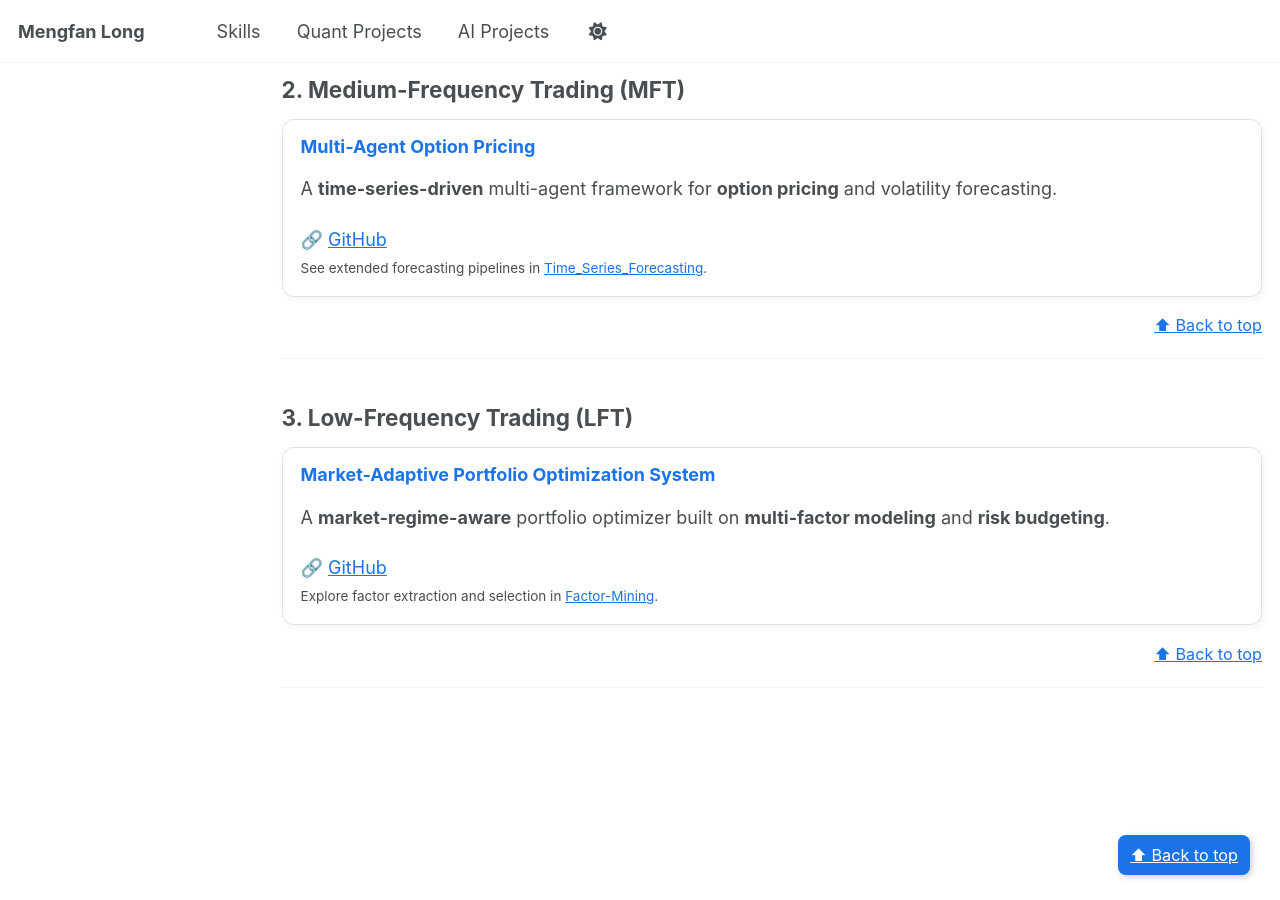
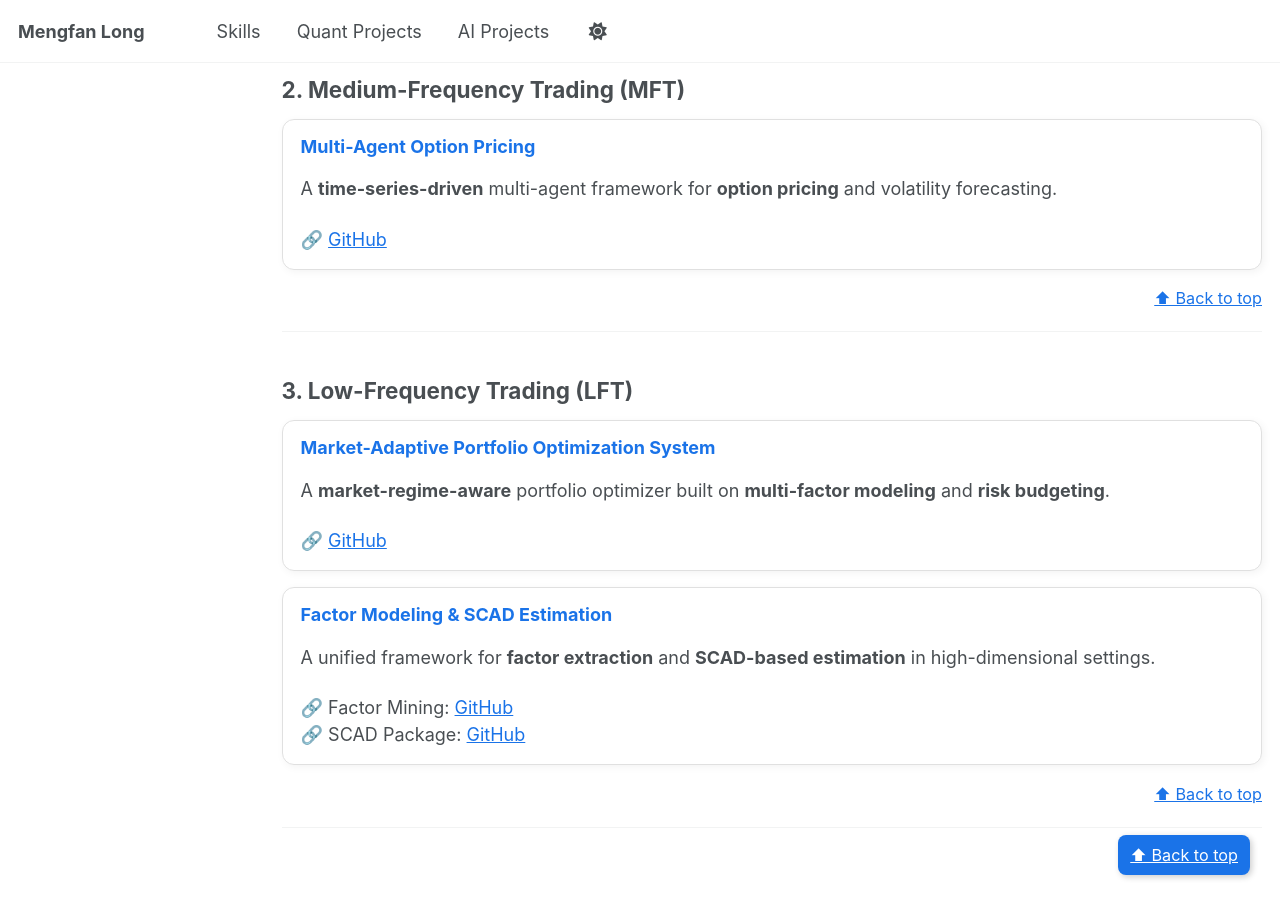
Before and after one commit to kevinlmf/kevinlmf.github.io, a Jekyll site: the page built from _pages/quant-projects.md, in a window 1280 px wide and 900 px high, scrolled down 857 px. Built offline with Jekyll 4.4.1, drawn with Linux system fonts in a browser that asks for light colours; a script that is not in the unit is left out.

Commit message:
Update quant-projects.md with new project info
Removed redundant links and added new project details.

```diff
--- a/_pages/quant-projects.md
+++ b/_pages/quant-projects.md
@@ -44,11 +44,7 @@ A dedicated collection of systems built for **high-frequency**, **medium-frequen
   <p>
     A <b>time-series-driven</b> multi-agent framework for <b>option pricing</b> and volatility forecasting.
   </p>
-  🔗 <a href="https://github.com/kevinlmf/Options_Pricing" target="_blank">GitHub</a><br>
-  <small>
-    See extended forecasting pipelines in
-    <a href="https://github.com/kevinlmf/Time_Series_Forecasting" target="_blank">Time_Series_Forecasting</a>.
-  </small>
+  🔗 <a href="https://github.com/kevinlmf/Options_Pricing" target="_blank">GitHub</a>
 </div>
 
 <p class="back-top"><a href="#top">⬆ Back to top</a></p>
@@ -62,14 +58,21 @@ A dedicated collection of systems built for **high-frequency**, **medium-frequen
   <p>
     A <b>market-regime-aware</b> portfolio optimizer built on <b>multi-factor modeling</b> and <b>risk budgeting</b>.
   </p>
-  🔗 <a href="https://github.com/kevinlmf/Portfolio_Optimization_system" target="_blank">GitHub</a><br>
-  <small>
-    Explore factor extraction and selection in
-    <a href="https://github.com/kevinlmf/Factor-Mining" target="_blank">Factor-Mining</a>.
-  </small>
+  🔗 <a href="https://github.com/kevinlmf/Portfolio_Optimization_system" target="_blank">GitHub</a>
+</div>
+
+<div class="proj-card">
+  <h3>Factor Modeling & SCAD Estimation</h3>
+  <p>
+    A unified framework for <b>factor extraction</b> and <b>SCAD-based estimation</b> in high-dimensional settings.
+
+  </p>
+  🔗 Factor Mining: <a href="https://github.com/kevinlmf/Factor-Mining" target="_blank">GitHub</a><br>
+  🔗 SCAD Package: <a href="https://github.com/kevinlmf/Scad" target="_blank">GitHub</a>
 </div>
 
 <p class="back-top"><a href="#top">⬆ Back to top</a></p>
+
 
 ---
 
```
